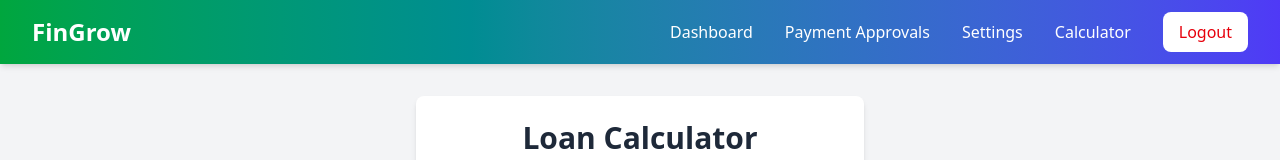
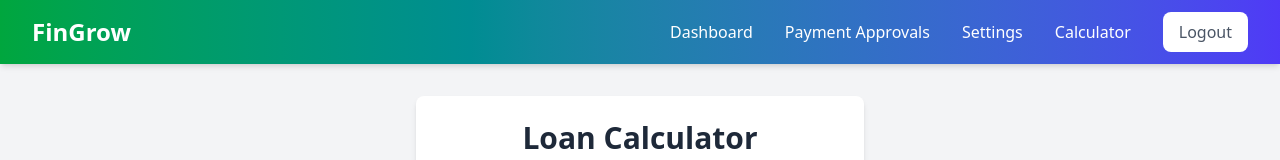
Before and after one commit to John-shewa2/FinGrow, a React (Vite) app in the folder Frontend/: page /calculator in a window 1280 px wide. Shown: the top 160 px of the page. Built offline with nearby package versions, Linux system fonts and the light colour scheme; no server answers; sample sign-in values are in the browser's storage.

Commit message:
color adjustment

```diff
--- a/Frontend/src/components/Navbar.jsx
+++ b/Frontend/src/components/Navbar.jsx
@@ -76,7 +76,7 @@ const Navbar = () => {
                 {/* Logout Button */}
                 <button
                   onClick={handleLogout}
-                  className="bg-white text-red-600 px-4 py-2 rounded-lg font-medium hover:bg-gray-100 transition duration-150"
+                  className="bg-white text-gray-600 px-4 py-2 rounded-lg font-medium hover:bg-gray-100 transition duration-150"
                 >
                   Logout
                 </button>
```
